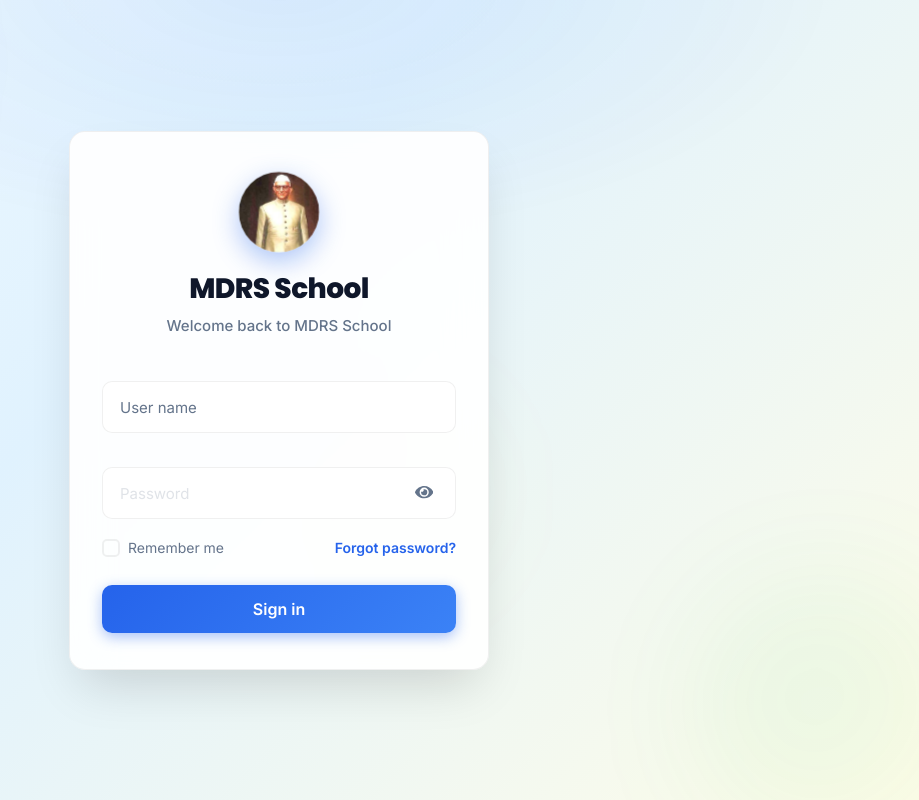
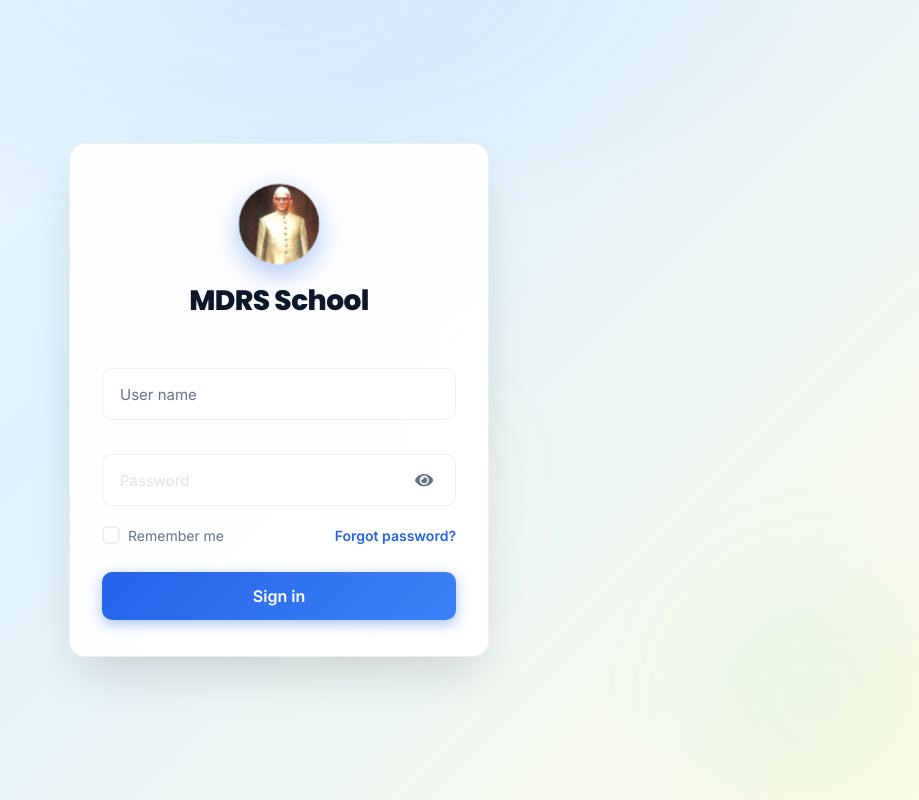
Before and after one commit to Ravi8855/mdrs_school, a React (Vite) app: page /login in a window 1280 px wide. Shown: the whole page, without its empty margins (361-1280 px from the left). Built offline with nearby package versions, Linux system fonts and the light colour scheme.

Commit message:
updating app

```diff
--- a/src/components/LoginPage.jsx
+++ b/src/components/LoginPage.jsx
@@ -124,7 +124,6 @@ const LoginPage = ({ onLogin }) => {
                 <img src="/gallery/desai.jpg" alt="MDRS School" className="login-logo-img" />
               </div>
               <h1 className="login-title">MDRS School</h1>
-              <p className="login-subtitle login-welcome-text">Welcome back to MDRS School</p>
             </div>
 
             <form className="login-form" onSubmit={handleSubmit}>
```
